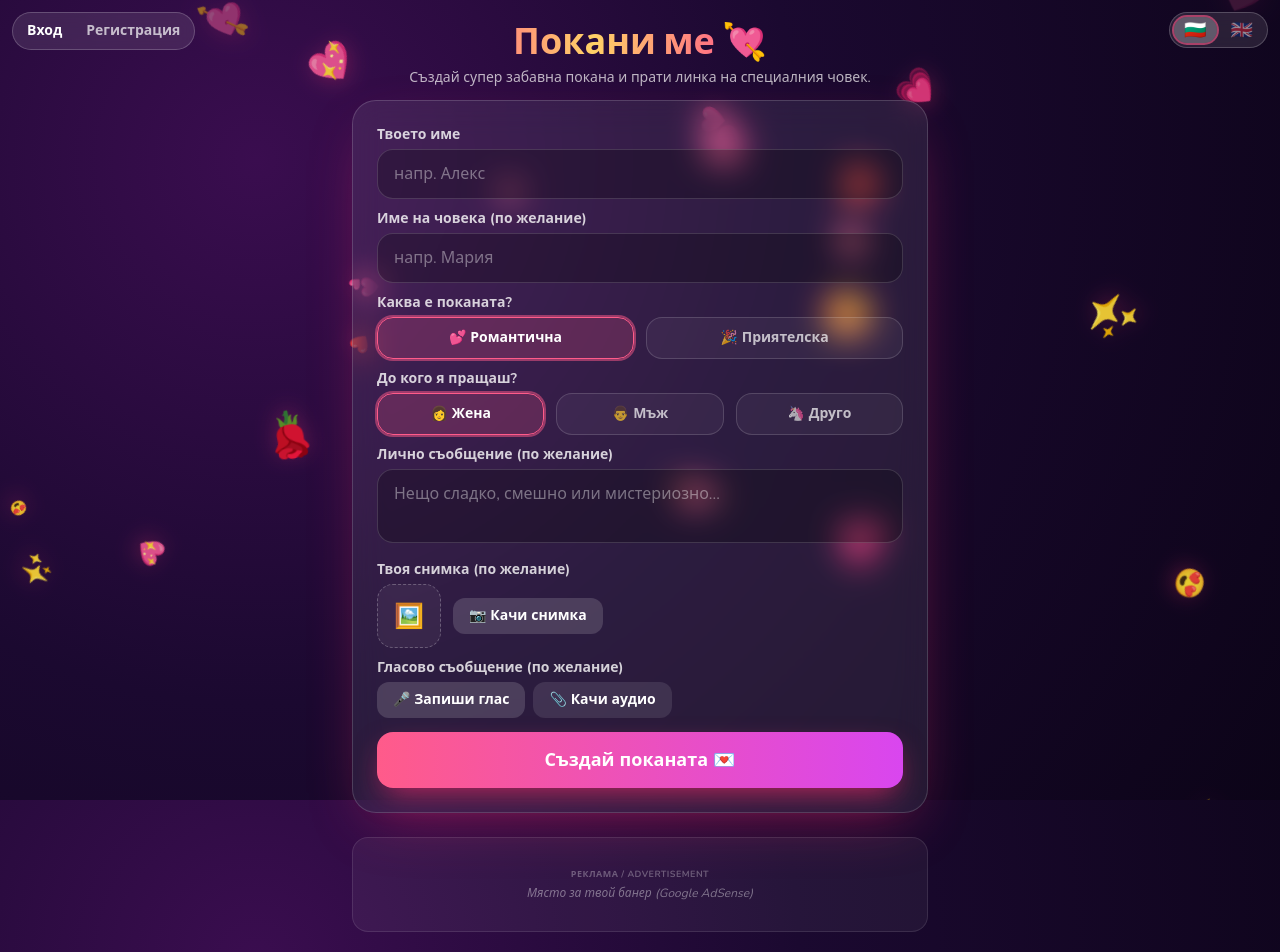
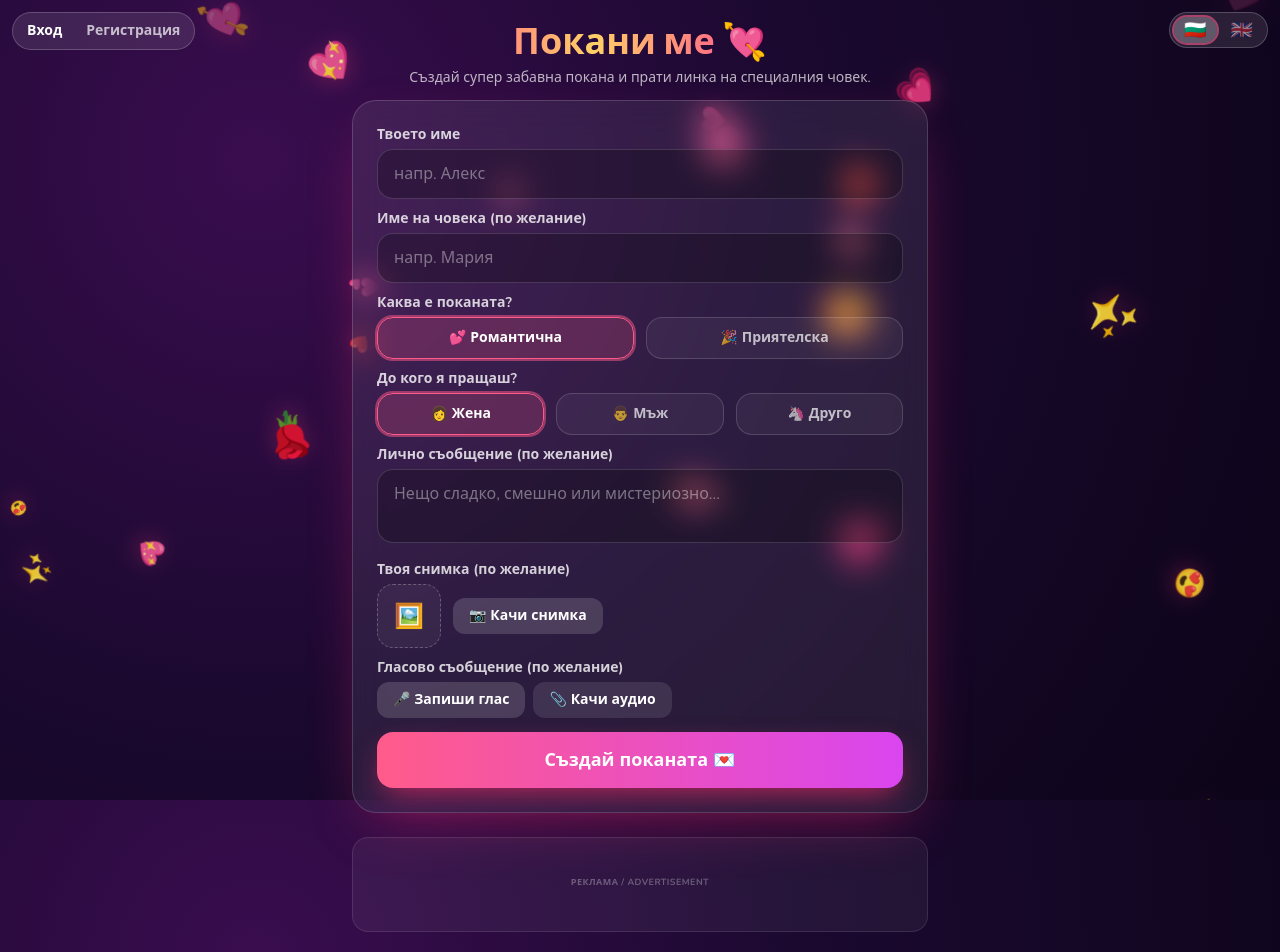
Before and after one commit to davidabg91/PokaniFUN, a React (Vite) app: page / in a window 1280 px wide. Shown: the top 952 px of the page. Built offline with nearby package versions, Linux system fonts and the light colour scheme.

Commit message:
Configure Google AdSense script in index.html and update AdBanner component with client ID

```diff
--- a/index.html
+++ b/index.html
@@ -13,6 +13,8 @@
       href="https://fonts.googleapis.com/css2?family=Baloo+2:wght@500;600;700;800&family=Nunito:wght@400;600;700;800&display=swap"
       rel="stylesheet"
     />
+    <!-- Google AdSense -->
+    <script async src="https://pagead2.googlesyndication.com/pagead/js/adsbygoogle.js?client=ca-pub-5467208267803205" crossorigin="anonymous"></script>
   </head>
   <body>
     <div id="root"></div>
--- a/src/components/AdBanner.jsx
+++ b/src/components/AdBanner.jsx
@@ -1,10 +1,32 @@
+import { useEffect } from 'react'
+
 export default function AdBanner() {
+  useEffect(() => {
+    // Trigger Google AdSense to load the ad in this slot on mount
+    try {
+      (window.adsbygoogle = window.adsbygoogle || []).push({})
+    } catch (e) {
+      // AdSense might fail to load in local development or if blocked by adblockers, which is fine
+      console.warn('AdSense notice:', e.message)
+    }
+  }, [])
+
   return (
-    <div className="w-full my-6 p-4 rounded-2xl border border-white/10 bg-white/5 flex flex-col items-center justify-center min-h-[95px] text-center select-none">
+    <div className="w-full my-6 p-2 rounded-2xl border border-white/10 bg-white/5 flex flex-col items-center justify-center min-h-[95px] overflow-hidden select-none">
       <span className="text-[9px] uppercase tracking-wider text-white/30 font-bold mb-1">Реклама / Advertisement</span>
-      <div className="text-xs text-white/40 italic">
-        Място за твой банер (Google AdSense)
-      </div>
+
+      {/*
+        This is a standard responsive AdSense unit.
+        Replace data-ad-slot="1234567890" with your actual ad slot ID from AdSense dashboard.
+      */}
+      <ins
+        className="adsbygoogle"
+        style={{ display: 'block', width: '100%', minWidth: '250px', textAlign: 'center' }}
+        data-ad-client="ca-pub-5467208267803205"
+        data-ad-slot="1234567890"
+        data-ad-format="auto"
+        data-full-width-responsive="true"
+      />
     </div>
   )
 }
```
